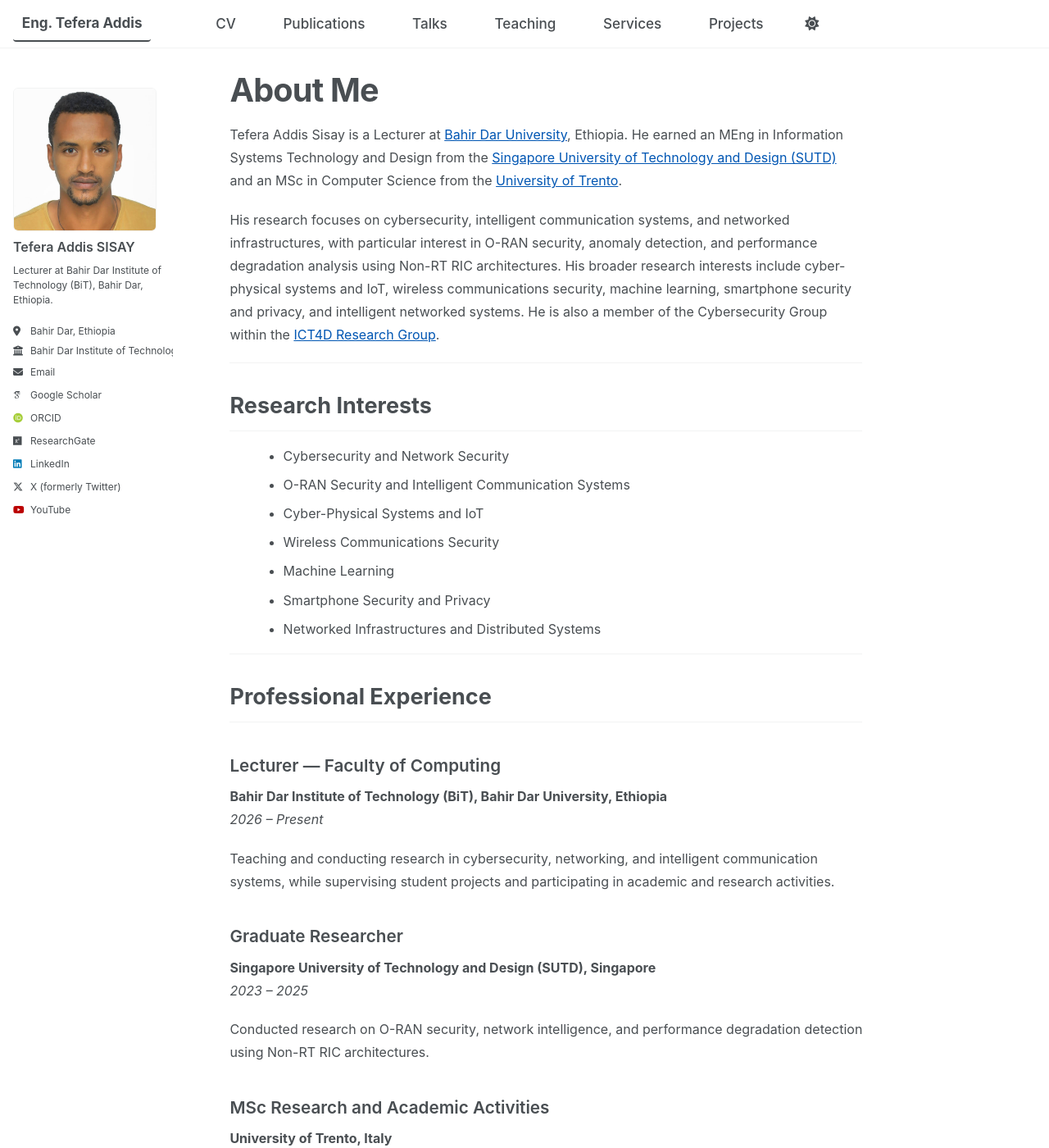
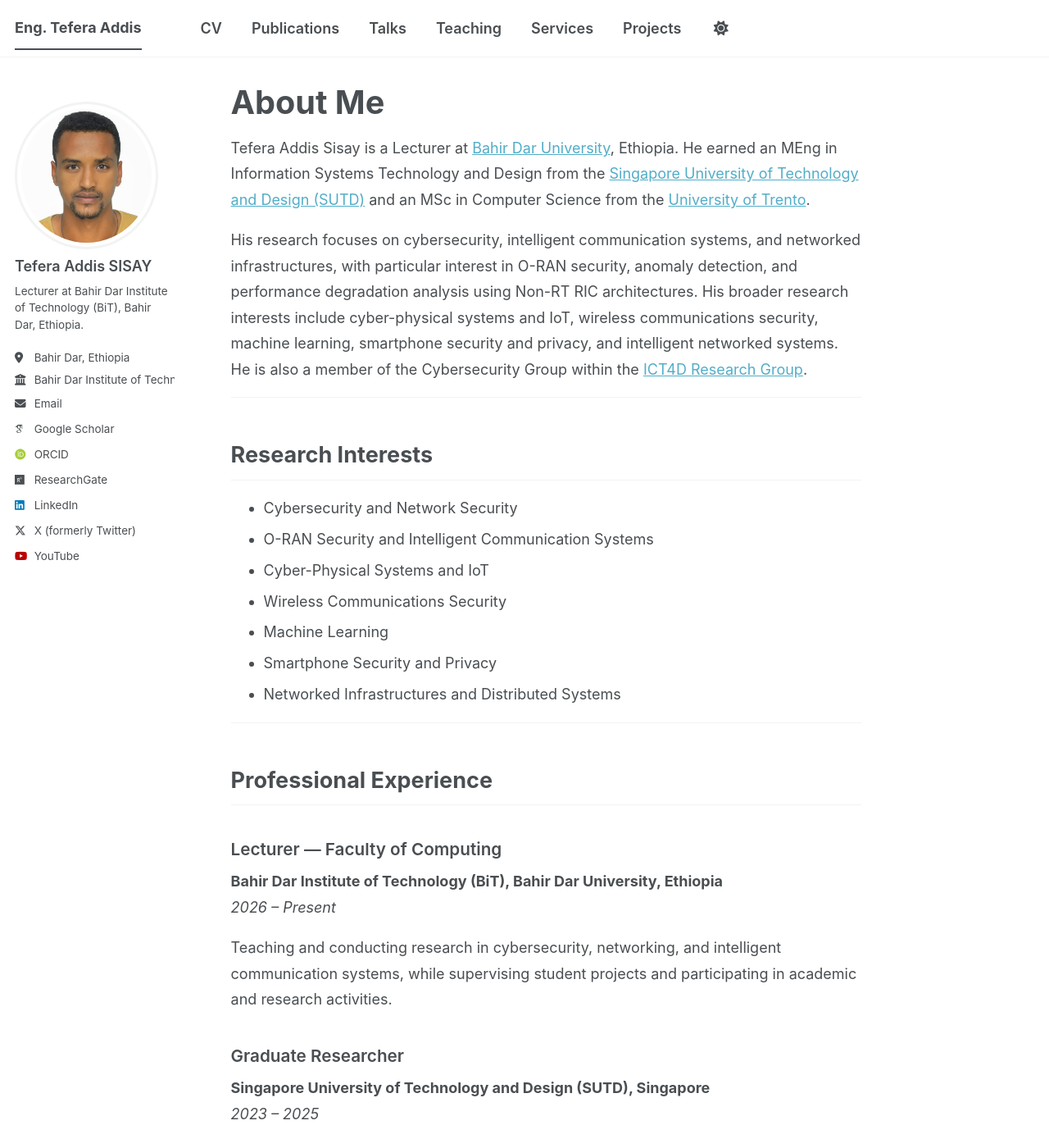
Before and after one commit to tefera-addis-sisay/tefera-addis-sisay.github.io, a Jekyll site: the page built from _pages/about.md, in a window 1280 px wide and 1400 px high. Shown: the whole window at 82% size. Built offline with Jekyll 4.4.1, drawn with Linux system fonts in a browser that asks for light colours; some web fonts are replaced; a script bundle is joined from its source files by our own code; library files that are not in the unit come from our copies.

Commit message:
Update main.scss

```diff
--- a/assets/css/main.scss
+++ b/assets/css/main.scss
@@ -41,27 +41,17 @@
     "vendor/font-awesome/solid",
     "vendor/font-awesome/brands"
 ;
-
 /* =========================================================
-   MIT / STANFORD ACADEMIC STYLE (DARK MODE SAFE)
+   ACADEMIC STYLE (DARK MODE SAFE)
 ========================================================= */
 
 /* -------------------------
-   GLOBAL STYLE
+   LAYOUT
 -------------------------- */
 
-body {
-  font-family: "Inter", "Helvetica Neue", Arial, sans-serif;
-  font-size: 16px;
-  line-height: 1.75;
-  background-color: var(--global-bg-color);
-  color: var(--global-text-color);
-}
-
-/* Stanford-style readable content width */
 .page__content,
 .archive__content {
-  max-width: 820px;
+  max-width: 850px;
   margin: 0 auto;
 }
 
@@ -69,42 +59,47 @@
    TYPOGRAPHY
 -------------------------- */
 
+body {
+  font-family: "Inter", "Helvetica Neue", Arial, sans-serif;
+  line-height: 1.75;
+}
+
+/* Larger academic headings WITHOUT forcing colors */
+
 h1 {
   font-size: 2.2rem;
   font-weight: 700;
-  letter-spacing: -0.02em;
   border-bottom: none;
-  color: var(--global-text-color);
 }
 
 h2 {
   font-size: 1.5rem;
   font-weight: 650;
-  color: var(--global-text-color);
-  margin-top: 2rem;
 }
 
 h3 {
   font-size: 1.15rem;
   font-weight: 600;
-  color: var(--global-text-color);
-}
-
-p {
-  color: inherit;
 }
 
 /* -------------------------
-   LINKS
+   PROFILE PHOTO (CIRCLE)
 -------------------------- */
 
-a {
-  color: #0056b3;
-  text-decoration: none;
+.author__avatar img {
+  width: 180px;
+  height: 180px;
+  object-fit: cover;
+
+  border-radius: 50%;
+
+  border: 3px solid var(--global-border-color);
+
+  transition: all 0.25s ease;
 }
 
-a:hover {
-  text-decoration: underline;
+.author__avatar img:hover {
+  transform: scale(1.03);
 }
 
 /* -------------------------
@@ -112,41 +107,12 @@
 -------------------------- */
 
 .greedy-nav a {
-  font-weight: 500;
-  font-size: 0.95rem;
-  color: var(--global-text-color);
-  padding: 0.3rem 0.6rem;
-  border-radius: 4px;
-  transition: background 0.2s ease;
+  font-weight: 600;
+  transition: all 0.2s ease;
 }
 
 .greedy-nav a:hover {
-  background: rgba(0, 0, 0, 0.05);
-  transform: none;
-}
-
-.greedy-nav .active a {
-  color: #0056b3;
-}
-
-.greedy-nav a::after {
-  display: none;
-}
-
-/* -------------------------
-   PROFILE IMAGE
--------------------------- */
-
-.author__avatar img {
-  border-radius: 6px;
-  border: 1px solid var(--global-border-color);
-  box-shadow: none;
-  padding: 0;
-  transition: all 0.2s ease;
-}
-
-.author__avatar img:hover {
-  transform: none;
+  text-decoration: none;
 }
 
 /* -------------------------
@@ -154,25 +120,11 @@
 -------------------------- */
 
 .page__content p {
-  margin-bottom: 1.1rem;
-}
-
-.page__content ul,
-.page__content ol {
-  margin-left: 1.4rem;
+  margin-bottom: 1rem;
 }
 
 .page__content li {
-  margin-bottom: 0.4rem;
-}
-
-/* -------------------------
-   HORIZONTAL RULES
--------------------------- */
-
-hr {
-  border: 0;
-  border-top: 1px solid var(--global-border-color);
+  margin-bottom: 0.35rem;
 }
 
 /* -------------------------
@@ -180,43 +132,6 @@
 -------------------------- */
 
 .btn,
-.notice,
-.archive__item,
-.page {
+.notice {
   box-shadow: none;
 }
-
-/* -------------------------
-   CLEAN BUTTONS
--------------------------- */
-
-.btn {
-  background: transparent;
-  border: none;
-  color: #0056b3;
-  padding: 0;
-}
-
-.btn:hover {
-  text-decoration: underline;
-}
-
-/* -------------------------
-   MOBILE
--------------------------- */
-
-@media (max-width: 768px) {
-
-  .page__content,
-  .archive__content {
-    max-width: 100%;
-  }
-
-  h1 {
-    font-size: 1.9rem;
-  }
-
-  h2 {
-    font-size: 1.35rem;
-  }
-}
```
